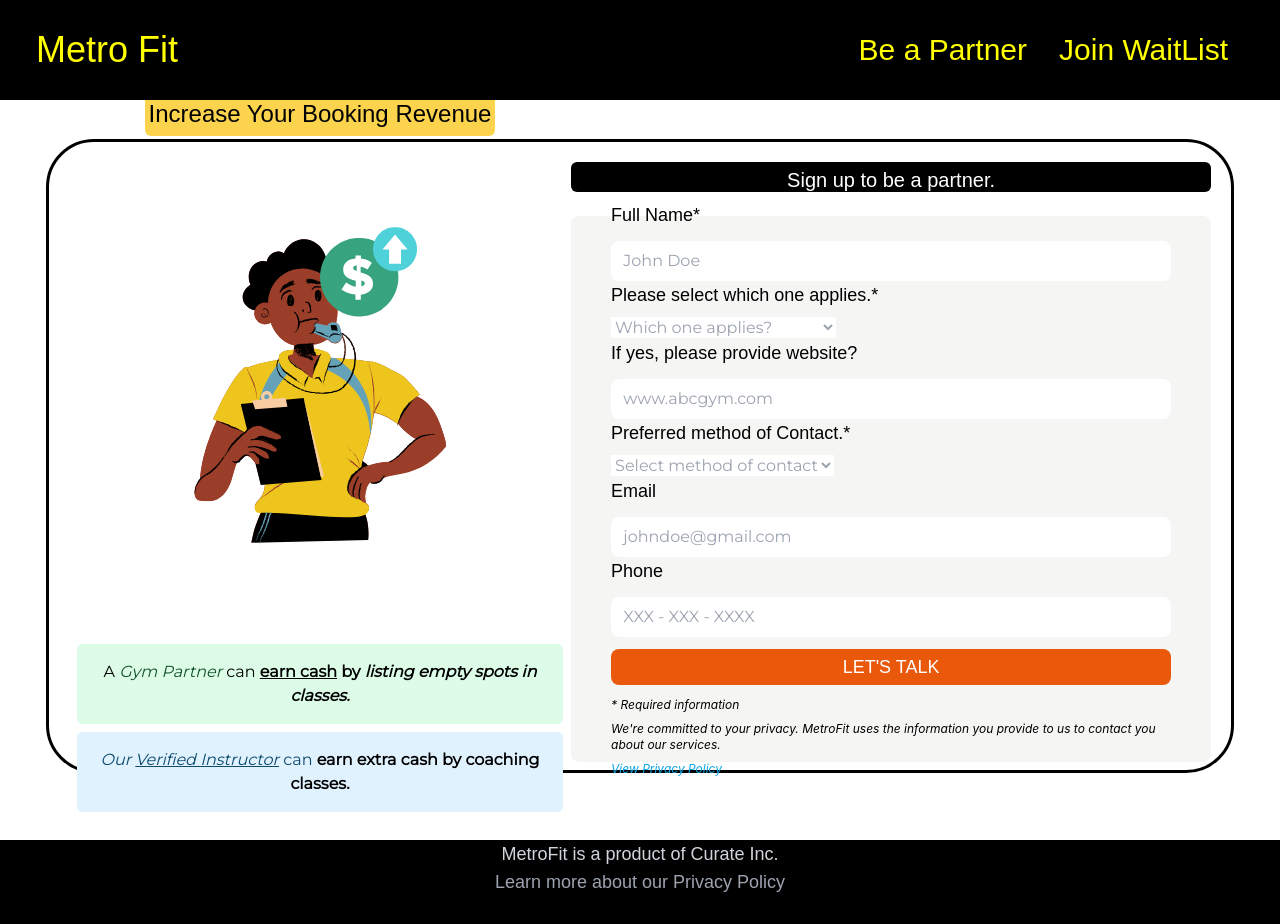
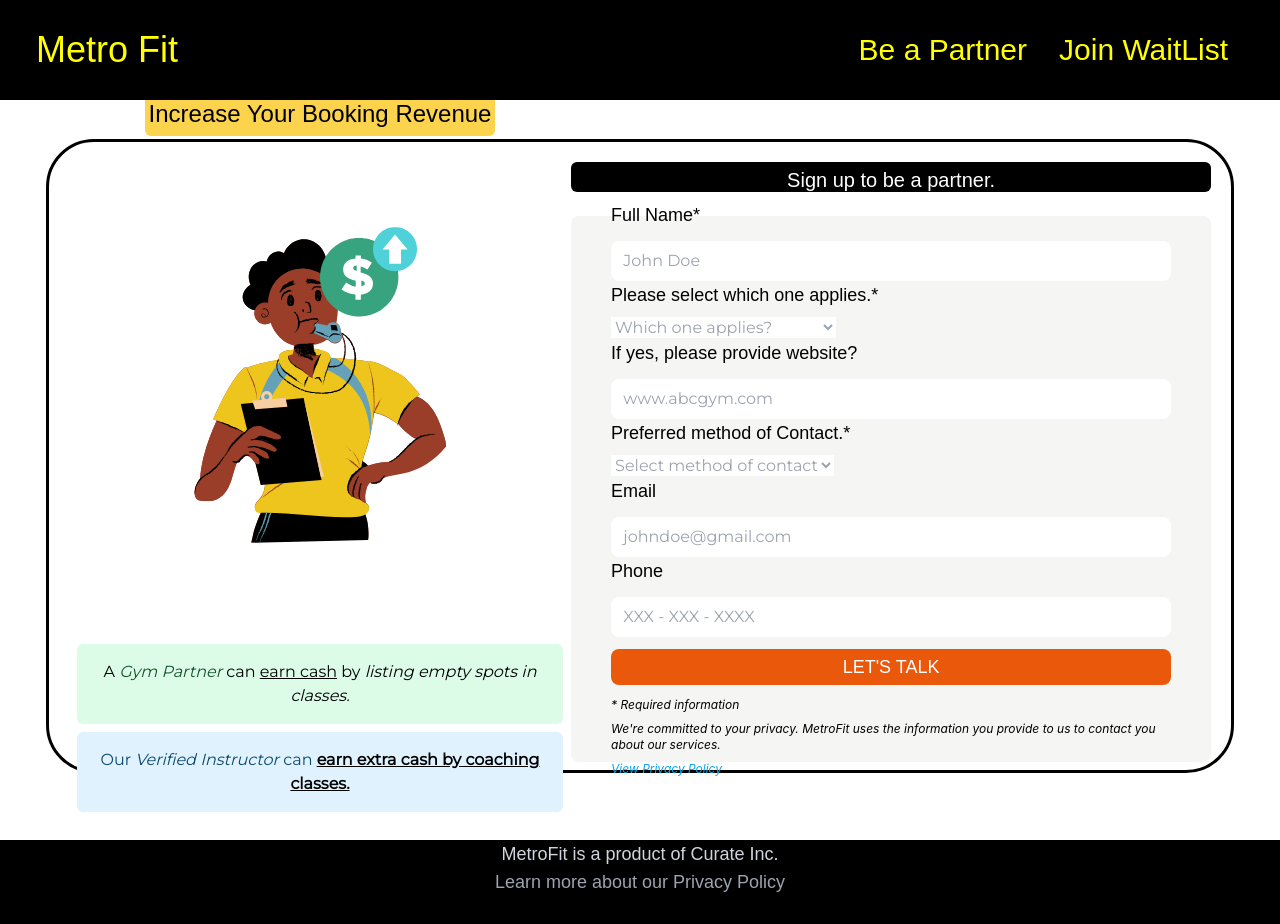
Before and after one commit to sweetmangoes/landing-page, a Next.js app in the folder metrofit-landing/: page /partner in a window 1280 px wide. Built offline with nearby package versions, Linux system fonts and the light colour scheme; a web font is replaced by a local one.

Commit message:
fixed hydration issue

```diff
--- a/metrofit-landing/pages/partner/index.js
+++ b/metrofit-landing/pages/partner/index.js
@@ -16,10 +16,10 @@
             <img className="" src='/images/partnerlogo.svg'></img>
             <div className="font-montserrat space-y-2 p-2">
               <h1 className="bg-green-100 rounded-md p-4">
-                  A <a className="italic text-green-900">Gym Partner</a> can <a className=" font-semibold"> <a className="underline">earn cash</a> by <a className="italic">listing empty spots in classes.</a></a>
+                  A <a className="italic text-green-900">Gym Partner</a> can <a className="underline">earn cash</a> by <a className="italic">listing empty spots in classes.</a>
               </h1>
               <h1 className="bg-sky-100 rounded-md p-4 text-sky-900">
-                <a className="italic"> Our <a className="underline">Verified Instructor</a></a> can <a className="font-semibold text-black">earn extra cash by coaching classes. </a>
+                Our <a className="italic">Verified Instructor</a> can <a className="font-semibold underline text-black">earn extra cash by coaching classes. </a>
               </h1>
             </div>
           </div>
```
